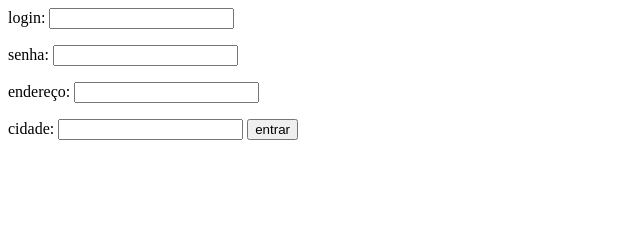
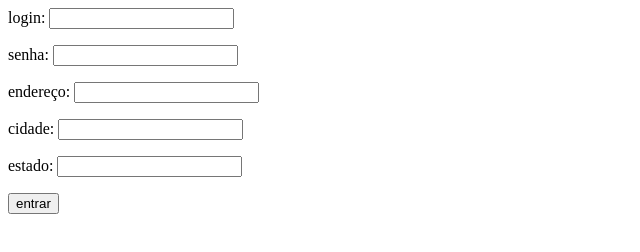
Before and after one commit to Programacao-para-Web-Design/aula-04-25-03-najuh-e-isabela-felix, a plain HTML site: page index.html in a window 1280 px wide. Shown: the whole page, without its empty margins (0-640 px from the left). Drawn offline with Linux system fonts and the light colour scheme.

Commit message:
Update index.html

```diff
--- a/index.html
+++ b/index.html
@@ -5,17 +5,20 @@
     <body>
             <form>
                 <p>
-                   login: <input type = "text"
+                   login: <input type = "text">
                 </p>
                 <p>
                  senha: <input type ="password">
                 </p>
                 <p>
-                    endereço: <input type="text"
+                    endereço: <input type="text">
                 </p>
                 <p>
-                    cidade: <input type="text"
+                    cidade: <input type="text">
                 </p>
+                <p>
+                      estado: <input type="text">
+                  </p>
                  <input type ="button" value= "entrar">
           </form>
      </body>
```
